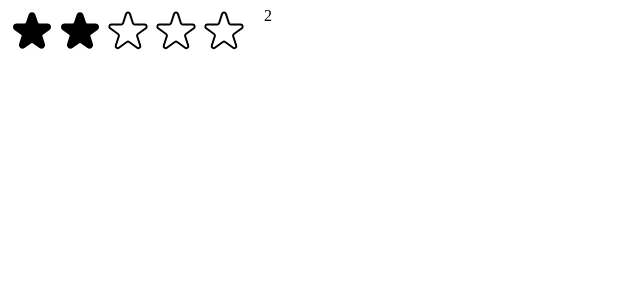
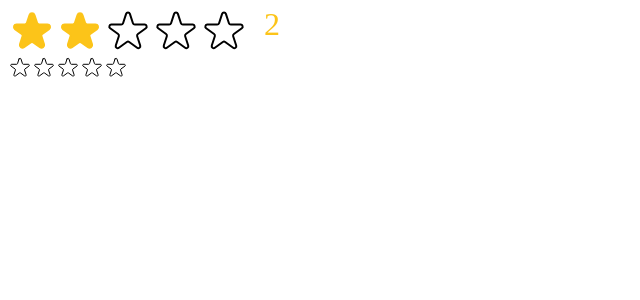
Before and after one commit to Siddharth-8667/PopCorn, a React (Create React App) app: page / in a window 1280 px wide. Both pictures are taken after a click on the button 80 px from the left and 32 px from the top of the page. Shown: the top 300 px of the page, without its empty margins (0-640 px from the left). Built offline with nearby package versions, Linux system fonts and the light colour scheme.

Commit message:
Passing Props As component API

```diff
--- a/src/StarRating.js
+++ b/src/StarRating.js
@@ -10,19 +10,30 @@
   display: "flex",
   //   gap: "4px",
 };
-const textStyle = {
-  lineHeight: " 1",
-  margin: "0",
-};
-export default function StarRating({ maxRating = 5 }) {
+
+export default function StarRating({
+  maxRating = 5,
+  color = "#fcc419",
+  size = 48,
+  className = " ",
+  Messages = [],
+}) {
   const [rating, setRating] = useState(0);
   const [tempRating, setTempRating] = useState(0);
 
   function handleRating(rating) {
     setRating(rating);
   }
+
+  const textStyle = {
+    lineHeight: " 1",
+    margin: "0",
+    color,
+    fontSize: `${size / 1.5}px`,
+  };
+
   return (
-    <div style={containerStyel}>
+    <div style={containerStyel} className={className}>
       <div style={starContainerStyle}>
         {Array.from({ length: maxRating }, (_, i) => (
           //  here I specified an object with length property and set it 5 , initially
@@ -34,6 +45,8 @@
             onRate={() => handleRating(i + 1)}
             onHoverIn={() => setTempRating(i + 1)}
             onHoverOut={() => setTempRating(0)}
+            color={color}
+            size={size}
           />
         ))}
       </div>
@@ -42,13 +55,13 @@
   );
 }
 
-const starStyle = {
-  width: "48px",
-  height: "48px",
-  display: "block",
-  cursor: "pointer",
-};
-function Star({ onRate, full, onHoverIn, onHoverOut }) {
+function Star({ onRate, full, onHoverIn, onHoverOut, size, color }) {
+  const starStyle = {
+    width: `${size}px`,
+    height: `${size}px`,
+    display: "block",
+    cursor: "pointer",
+  };
   return (
     <span
       role="button"
@@ -61,8 +74,8 @@
         <svg
           xmlns="http://www.w3.org/2000/svg"
           viewBox="0 0 20 20"
-          fill="#000"
-          stroke="#000"
+          fill={color}
+          stroke={color}
         >
           <path d="M9.049 2.927c.3-.921 1.603-.921 1.902 0l1.07 3.292a1 1 0 00.95.69h3.462c.969 0 1.371 1.24.588 1.81l-2.8 2.034a1 1 0 00-.364 1.118l1.07 3.292c.3.921-.755 1.688-1.54 1.118l-2.8-2.034a1 1 0 00-1.175 0l-2.8 2.034c-.784.57-1.838-.197-1.539-1.118l1.07-3.292a1 1 0 00-.364-1.118L2.98 8.72c-.783-.57-.38-1.81.588-1.81h3.461a1 1 0 00.951-.69l1.07-3.292z" />
         </svg>
--- a/src/index.js
+++ b/src/index.js
@@ -8,8 +8,11 @@
   <React.StrictMode>
     {/* <App />
      */}
-    <StarRating maxRating={5} />
-    {/* <StarRating maxRating={10} /> */}
+    <StarRating
+      maxRating={5}
+      messages={("Terrible", "Bad", "OK", "Good ", "Amazing")}
+    />
+    <StarRating size={24} color="red" className="test" />
     {/* <StarRating />. */}
   </React.StrictMode>
 );
```
